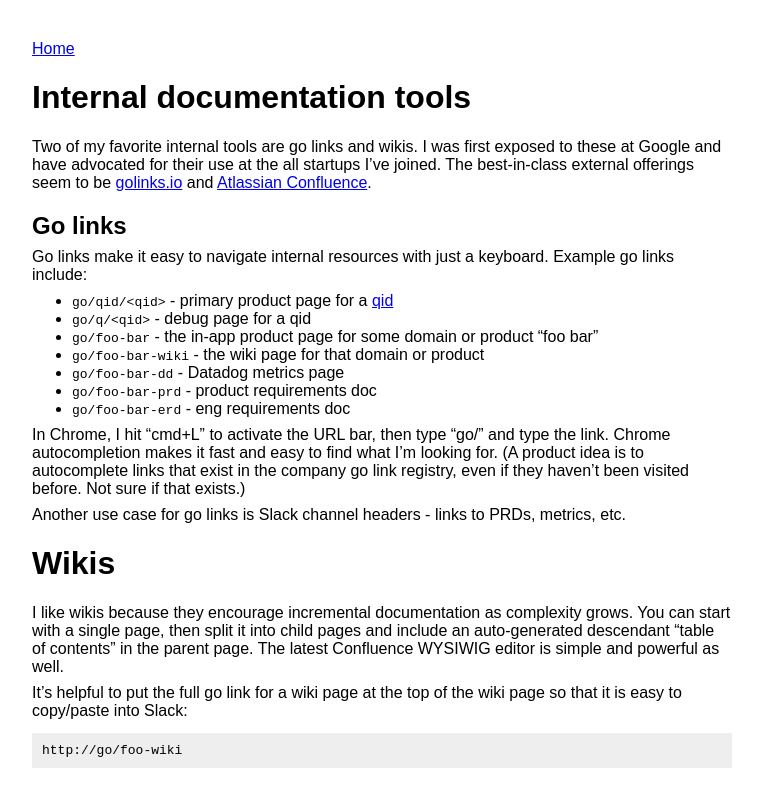
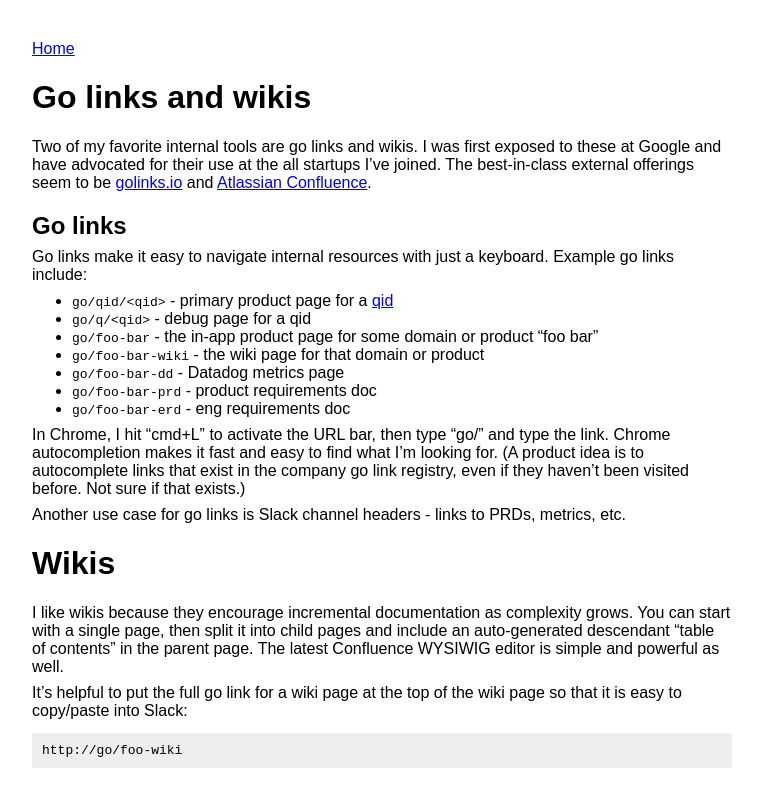
Before and after one commit to maxh/maxheinritz.com, a Jekyll site: the page built from _notes/go-links-and-wiki.md, in a window 1280 px wide. Shown: the top 807 px of the page, without its empty margins (108-871 px from the left). Built offline with Jekyll 4.4.1, drawn with Linux system fonts in a browser that asks for light colours.

Commit message:
go links and wikis

```diff
--- a/_notes/go-links-and-wiki.md
+++ b/_notes/go-links-and-wiki.md
@@ -1,5 +1,5 @@
 ---
-title: Internal documentation tools
+title: Go links and wikis
 layout: note
 ---
 
```
